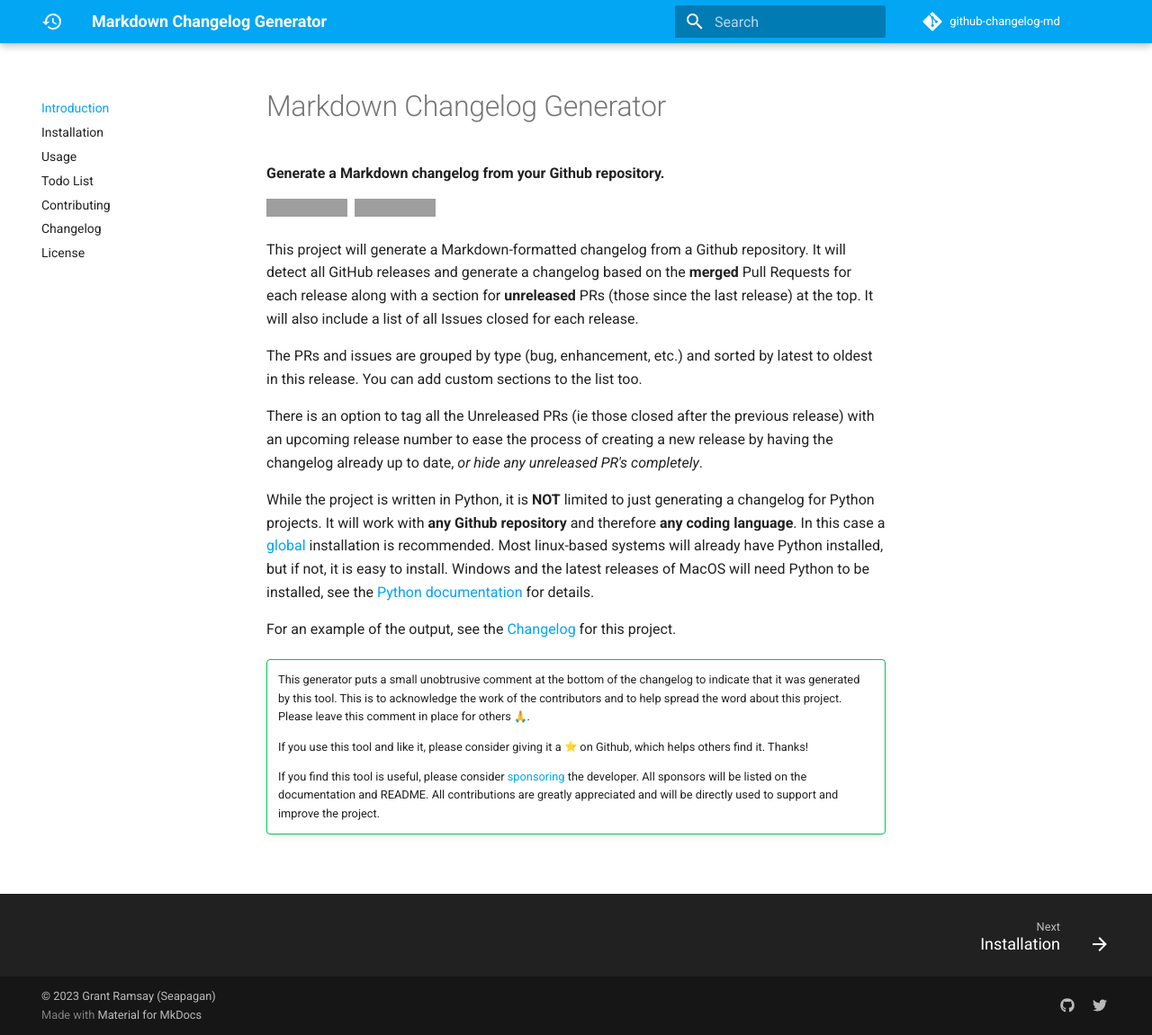
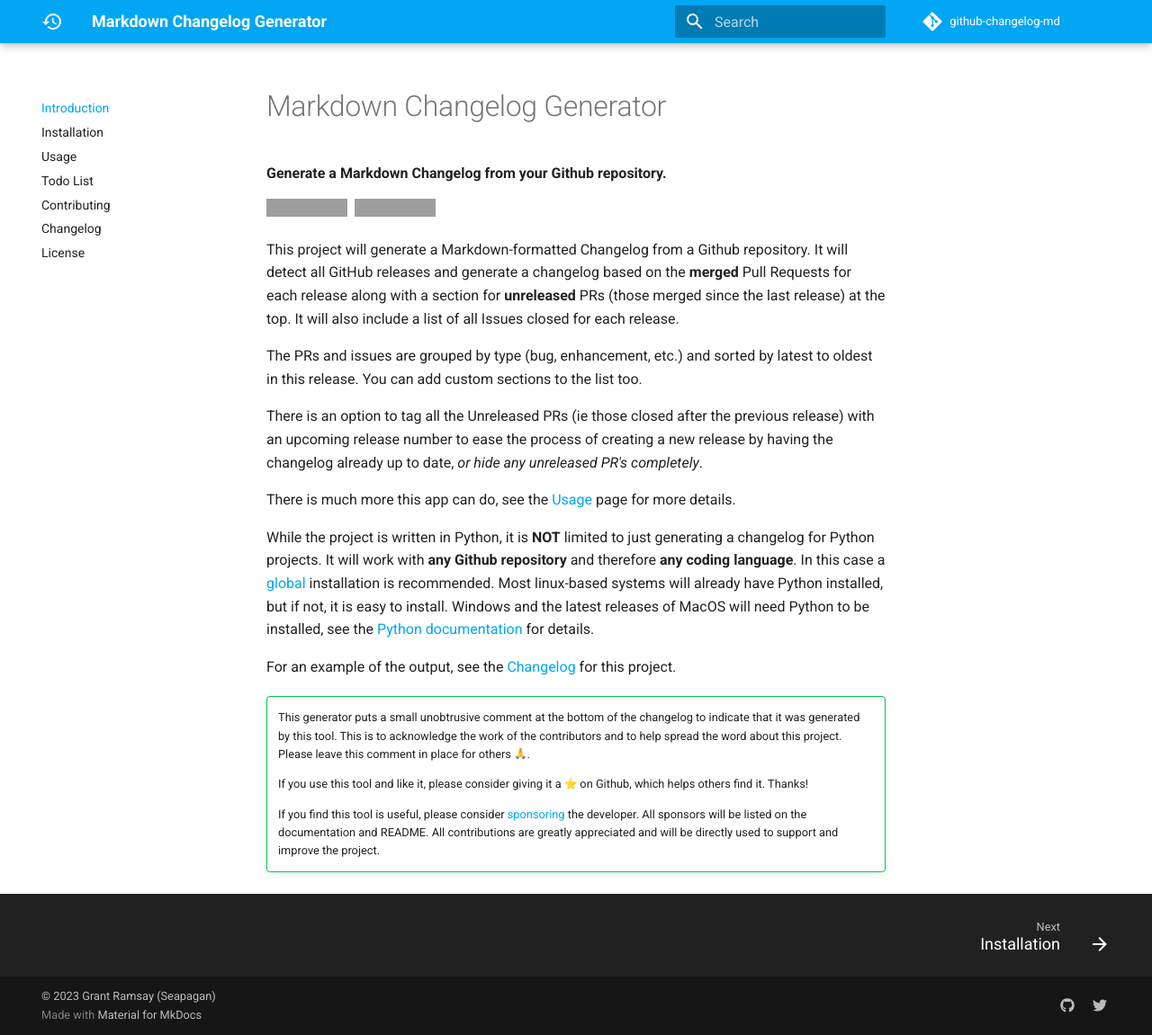
Before and after one commit to seapagan/github-changelog-md, an MkDocs documentation site: the page built from docs/index.md, in a window 1280 px wide and 1151 px high. Shown: the whole window at 90% size. Built offline with MkDocs 1.6.1 and Material for MkDocs 9.7.7, drawn with Linux system fonts in a browser that asks for light colours; emoji names are drawn with the system emoji font; comment, search, counter and statistics services are not loaded; grey boxes are pictures that could not be loaded.

Commit message:
docs: minor updates and clarification
Signed-off-by: Grant Ramsay <seapagan@gmail.com>

```diff
--- a/docs/index.md
+++ b/docs/index.md
@@ -1,16 +1,16 @@
 # Markdown Changelog Generator
 
-**Generate a Markdown changelog from your Github repository.**
+**Generate a Markdown Changelog from your Github repository.**
 
 [![PyPI
 version](https://badge.fury.io/py/github-changelog-md.svg)](https://badge.fury.io/py/github-changelog-md)&nbsp;
 ![PyPI - License](https://img.shields.io/pypi/l/github-changelog-md)&nbsp;
 
-This project will generate a Markdown-formatted changelog from a Github
+This project will generate a Markdown-formatted Changelog from a Github
 repository. It will detect all GitHub releases and generate a changelog based on
 the **merged** Pull Requests for each release along with a section for
-**unreleased** PRs (those since the last release) at the top. It will also
-include a list of all Issues closed for each release.
+**unreleased** PRs (those merged since the last release) at the top. It will
+also include a list of all Issues closed for each release.
 
 The PRs and issues are grouped by type (bug, enhancement, etc.) and sorted by
 latest to oldest in this release. You can add custom sections to the list too.
@@ -19,6 +19,9 @@
 previous release) with an upcoming release number to ease the process of
 creating a new release by having the changelog already up to date, *or hide any
 unreleased PR's completely*.
+
+There is much more this app can do, see the [Usage](usage.md) page for more
+details.
 
 While the project is written in Python, it is **NOT** limited to just generating
 a changelog for Python projects. It will work with **any Github repository** and
```
Also changed, not shown: CONTRIBUTING.md (+9 -0 lines), TODO.md (+6 -2 lines).
